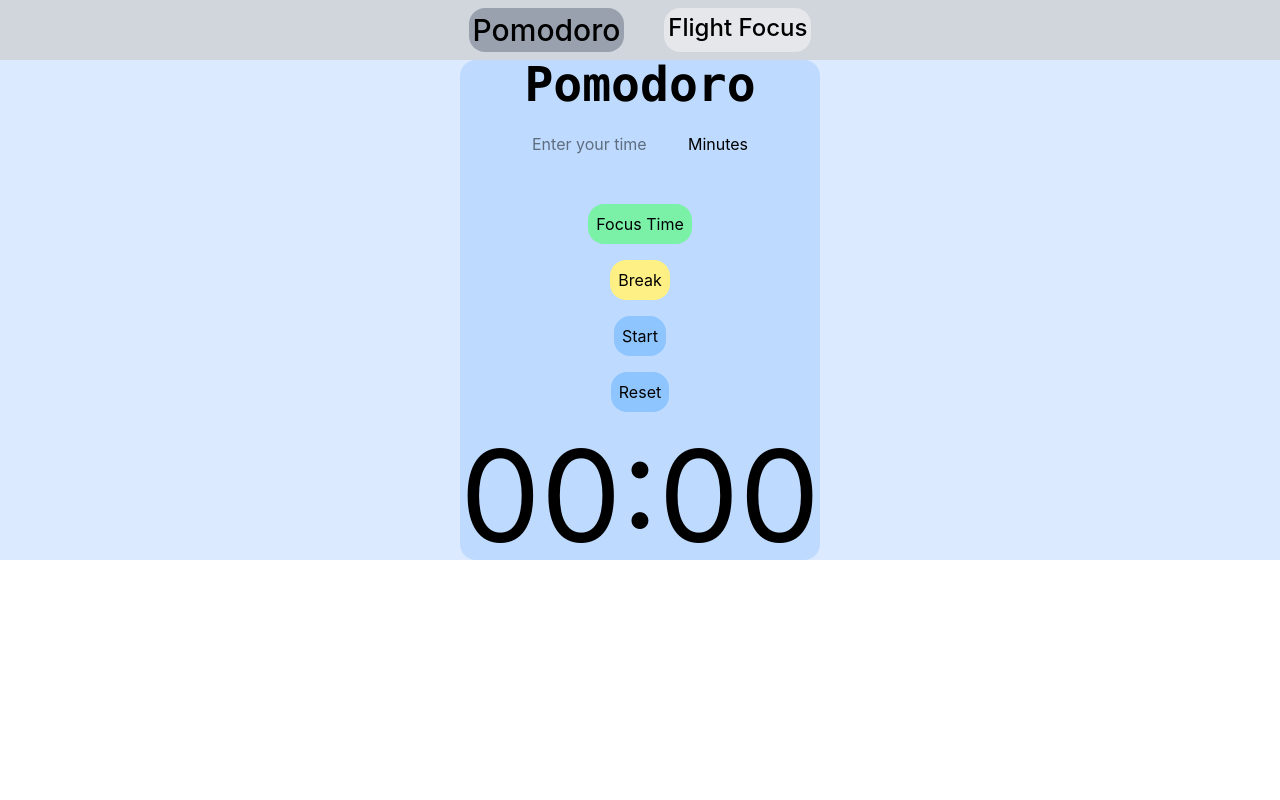
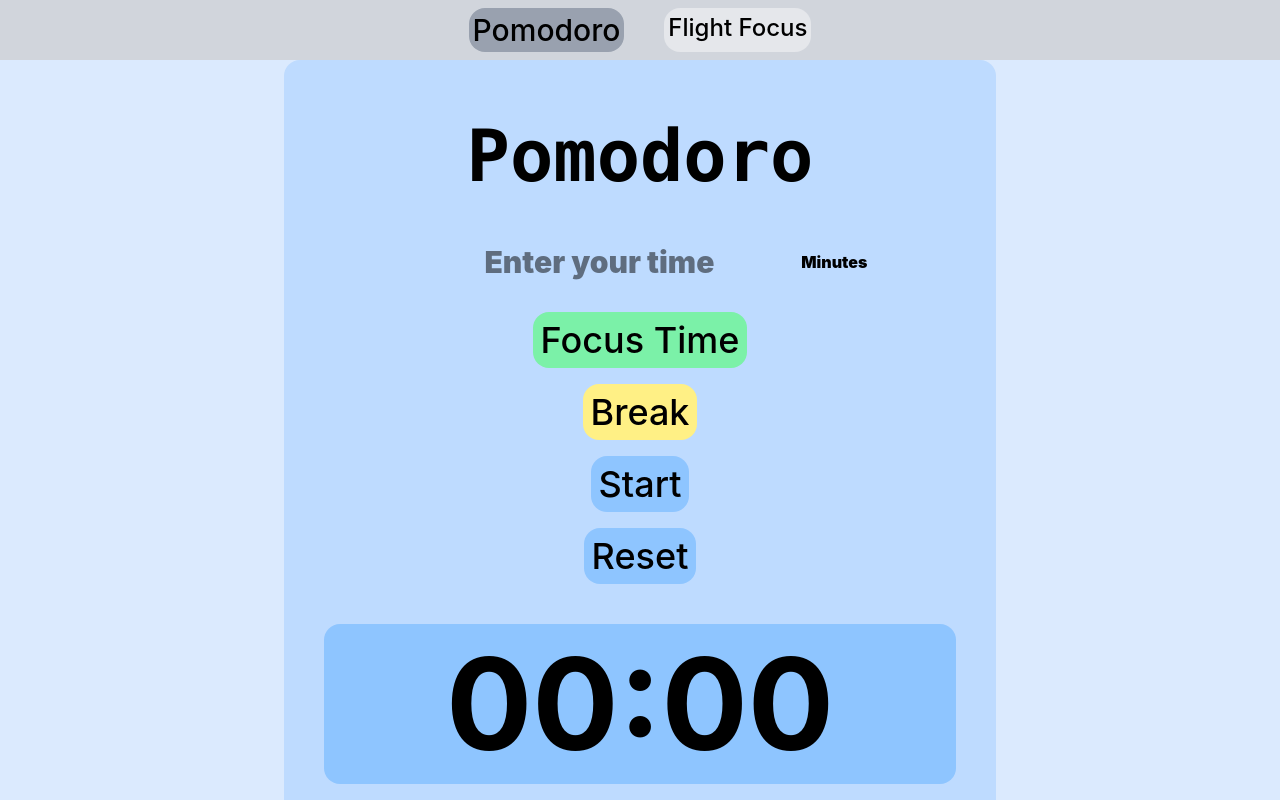
Before and after one commit to alejandroc0de/React, a React (Vite) app in the folder flight-pomodoro/: page / in a window 1280 px wide. Built offline with nearby package versions, Linux system fonts and the light colour scheme.

Commit message:
Layout was improve further for the basic pomodoro

```diff
--- a/flight-pomodoro/src/Map.jsx
+++ b/flight-pomodoro/src/Map.jsx
@@ -75,9 +75,9 @@ export default Map
 // Pause and reset for timmer, plane has to stop or reset COMPLETED
 // Quitar pin de los airports no elegidos COMPLETED
 // Router para redireccion en la navbar entre los dos pomodoros COMPLETED
+// Add plane sound for background COMPLETED
 
 
-// Add plane sound for background
 // Como cambiar destino?
 // Linea recta desde el origin al destino para que el avion la siga
 // Cambiar styling del pin por un avion real
--- a/flight-pomodoro/src/Pomodoro.jsx
+++ b/flight-pomodoro/src/Pomodoro.jsx
@@ -80,22 +80,26 @@ function Pomodoro(){
 
 
     return(
-        <div className="flex flex-col items-center bg-blue-100">
-            <div className=  {pomodoroStatus==="Focus"? "bg-blue-400": pomodoroStatus ==="Break"? "bg-yellow-300": "bg-blue-200 rounded-2xl"}>
-                <h1 className="text-5xl text-center font-bold font-mono">Pomodoro</h1>
-                <div className="p-6 flex items-center justify-center ">
-                    <input className="w-1/2" onChange={handleTimeInput} value={timeLeft} placeholder="Enter your time" type="number" name="" id="" />
-                    <label htmlFor=""> Minutes</label>
+        <div className="h-full flex flex-col  items-center bg-blue-100">
+            <div className="flex-1 flex items-center justify-center">
+                <div className=  {pomodoroStatus==="Focus"? "bg-blue-400": pomodoroStatus ==="Break"? "bg-yellow-300": "bg-blue-200 rounded-2xl p-10"}>
+                    <h1 className="text-7xl p-5 text-center font-bold font-mono">Pomodoro</h1>
+
+
+                    <div className="p-6 flex items-center justify-center ">
+                        <input className="w-2/3 p-2 font-black text-3xl text-center" onChange={handleTimeInput} value={timeLeft} placeholder="Enter your time" type="number" name="" id="" />
+                        <label className="text-3x1 font-black " htmlFor=""> Minutes</label>
+                    </div>
+
+
+                    <div className="flex flex-col  items-center justify-center gap-4 ">
+                        <button className="bg-green-300 rounded-2xl p-2 hover:scale-110 text-4xl font-medium" onClick={handleOnFocusTime}>Focus Time</button>
+                        <button className="bg-yellow-200 rounded-2xl p-2 hover:scale-110 text-4xl font-medium" onClick={handleOnBreakTime}>Break </button>
+                        <button className="rounded-2xl p-2 bg-blue-300 hover:bg-green-300 hover:scale-110 transition-colors duration-150 text-4xl font-medium " onClick={handleStart}>{isRunning ? "Pause": secondsLeft>0 ? "Resume": "Start"}</button>
+                        <button className="bg-blue-300 hover:bg-red-500 hover:scale-110 transition-colors duration-150 rounded-2xl p-2 text-4xl font-medium" onClick={handleReset}>Reset</button>
+                    </div>
+                    <div className=" mt-10 text-center text-9xl font-bold rounded-2xl bg-blue-300 p-4" >{formatTime()}</div>
                 </div>
-
-                <br />
-                <div className="flex flex-col items-center justify-center gap-4 ">
-                    <button className="bg-green-300 rounded-2xl p-2 hover:scale-110" onClick={handleOnFocusTime}>Focus Time</button>
-                    <button className="bg-yellow-200 rounded-2xl p-2 hover:scale-110" onClick={handleOnBreakTime}>Break </button>
-                    <button className="rounded-2xl p-2 bg-blue-300 hover:bg-green-300 hover:scale-110 transition-colors duration-150 " onClick={handleStart}>{isRunning ? "Pause": secondsLeft>0 ? "Resume": "Start"}</button>
-                    <button className="bg-blue-300 hover:bg-red-500 hover:scale-110 transition-colors duration-150 rounded-2xl p-2" onClick={handleReset}>Reset</button>
-                </div>
-                <div className="text-center text-9xl mt-5 rounded-2xl" >{formatTime()}</div>
             </div>
         </div>
     )
```
